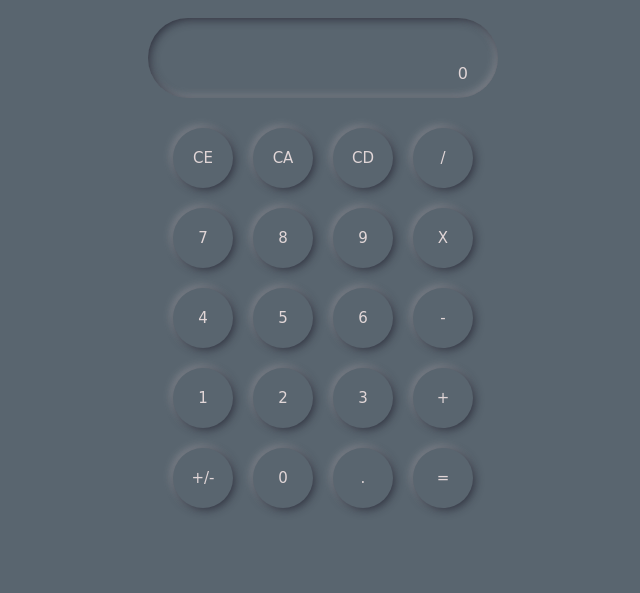
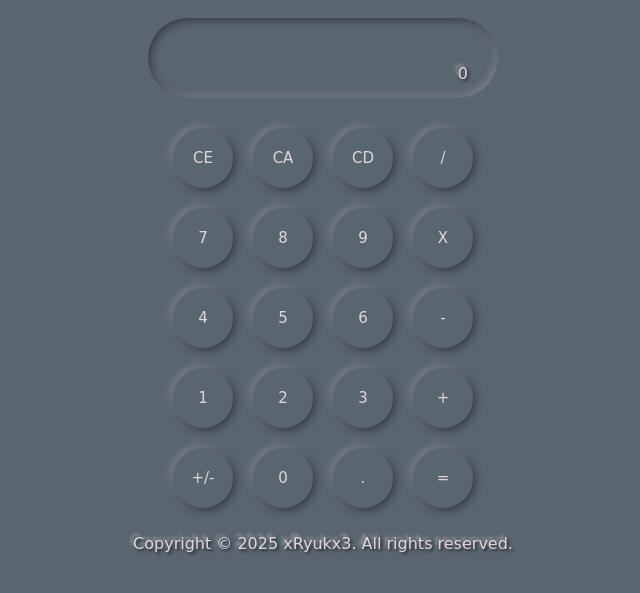
Before and after one commit to xRyukx3/odin-calculator, a plain HTML site: page index.html in a window 1280 px wide. Shown: the part 85-678 px from the top of the page, without its empty margins (317-957 px from the left). Drawn offline with Linux system fonts and the light colour scheme; a web font is replaced by a local one.

Commit message:
Update footer and add neumorphism effect to title and footer p element

```diff
--- a/index.html
+++ b/index.html
@@ -51,7 +51,9 @@
       </div>
     </div>
     <footer>
-      <p class="copyright"></p>
+      <p class="copyright">
+        Copyright &copy; 2025 xRyukx3. All rights reserved.
+      </p>
     </footer>
     <script src="script.js"></script>
   </body>
--- a/styles.css
+++ b/styles.css
@@ -4,6 +4,8 @@ body {
   justify-content: center;
   align-items: center;
   font-family: "Playwrite CO", cursive;
+  text-shadow: 2px 2px 3px rgba(29, 30, 44, 0.9),
+    -3px -3px 3px rgba(247, 235, 236, 0.4);
   background-color: #59656f;
   color: #e1d6d7;
   & .main-title {
```
